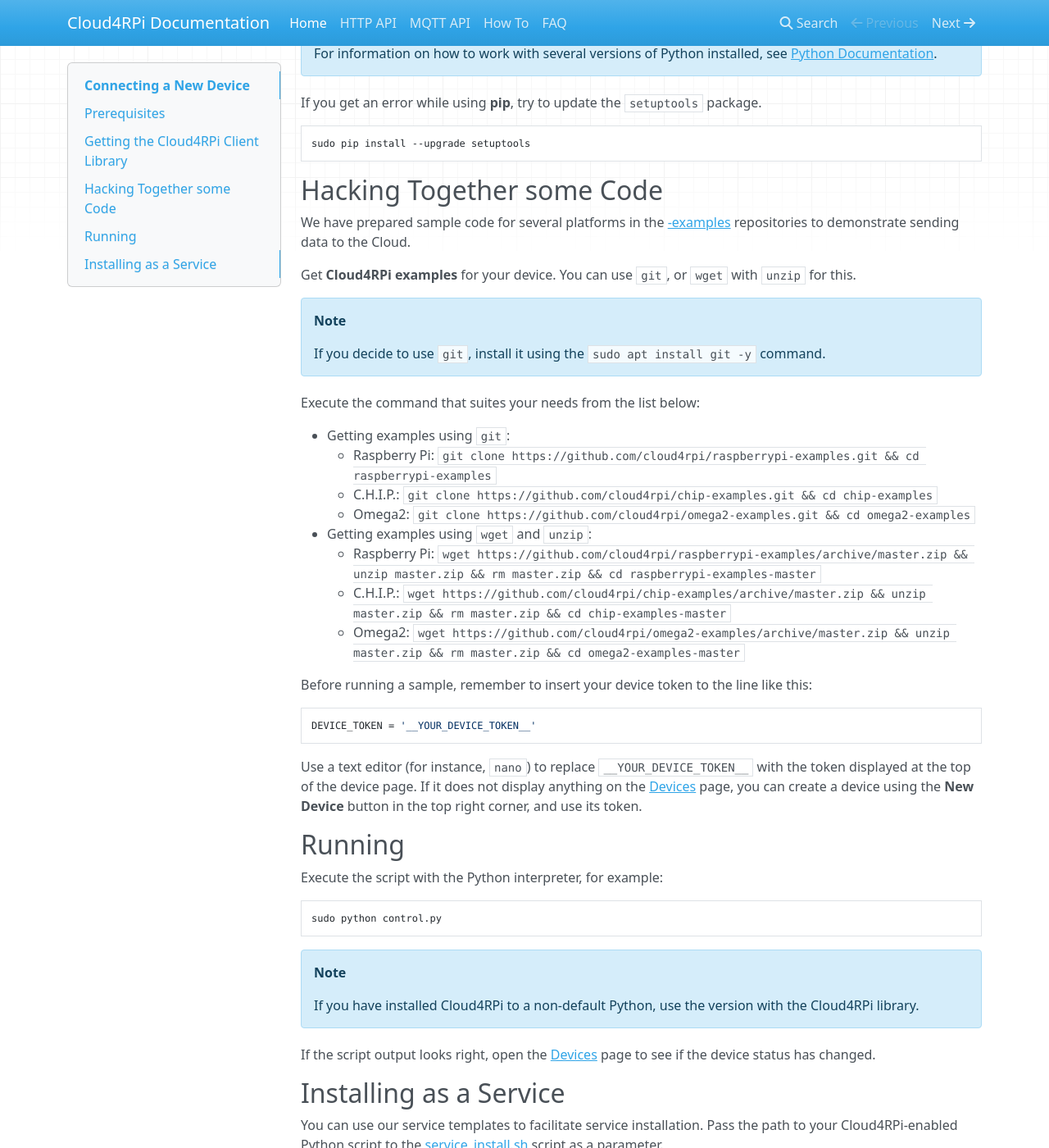
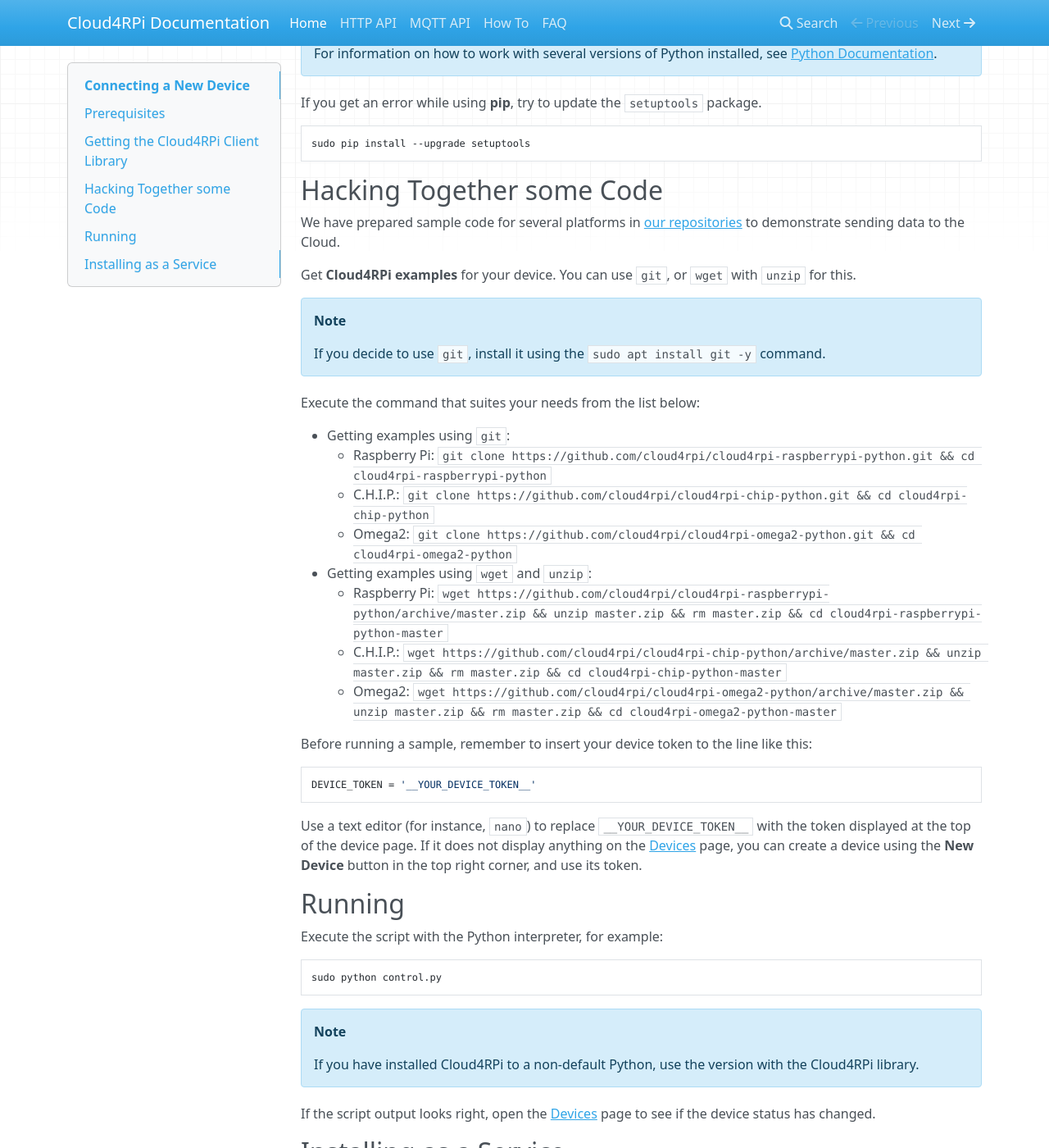
Before and after one commit to cloud4rpi/docs, an MkDocs documentation site: the page built from docs/index.md, in a window 1280 px wide and 1400 px high, scrolled down 1092 px. Shown: the whole window at 82% size. Built offline with MkDocs 1.6.1, drawn with Linux system fonts in a browser that asks for light colours; nearby versions of some CDN libraries; old or Windows-style settings are respelled for this version of MkDocs.

Commit message:
new repo naming

```diff
--- a/docs/index.md
+++ b/docs/index.md
@@ -57,7 +57,7 @@
 
 ## Hacking Together some Code
 
-We have prepared sample code for several platforms in the [-examples](https://github.com/cloud4rpi) repositories to demonstrate sending data to the Cloud.
+We have prepared sample code for several platforms in [our repositories](https://github.com/cloud4rpi) to demonstrate sending data to the Cloud.
 
 Get **Cloud4RPi examples** for your device. You can use `git`, or `wget` with `unzip` for this.
 
@@ -67,13 +67,13 @@
 Execute the command that suites your needs from the list below:
 
 - Getting examples using `git`:
-    - Raspberry Pi: `git clone https://github.com/cloud4rpi/raspberrypi-examples.git && cd raspberrypi-examples`
-    - C.H.I.P.: `git clone https://github.com/cloud4rpi/chip-examples.git && cd chip-examples`
-    - Omega2: `git clone https://github.com/cloud4rpi/omega2-examples.git && cd omega2-examples`
+    - Raspberry Pi: `git clone https://github.com/cloud4rpi/cloud4rpi-raspberrypi-python.git && cd cloud4rpi-raspberrypi-python`
+    - C.H.I.P.: `git clone https://github.com/cloud4rpi/cloud4rpi-chip-python.git && cd cloud4rpi-chip-python`
+    - Omega2: `git clone https://github.com/cloud4rpi/cloud4rpi-omega2-python.git && cd cloud4rpi-omega2-python`
 - Getting examples using `wget` and `unzip`:
-    - Raspberry Pi: `wget https://github.com/cloud4rpi/raspberrypi-examples/archive/master.zip && unzip master.zip && rm master.zip && cd raspberrypi-examples-master`
-    - C.H.I.P.: `wget https://github.com/cloud4rpi/chip-examples/archive/master.zip && unzip master.zip && rm master.zip && cd chip-examples-master`
-    - Omega2: `wget https://github.com/cloud4rpi/omega2-examples/archive/master.zip && unzip master.zip && rm master.zip && cd omega2-examples-master`
+    - Raspberry Pi: `wget https://github.com/cloud4rpi/cloud4rpi-raspberrypi-python/archive/master.zip && unzip master.zip && rm master.zip && cd cloud4rpi-raspberrypi-python-master`
+    - C.H.I.P.: `wget https://github.com/cloud4rpi/cloud4rpi-chip-python/archive/master.zip && unzip master.zip && rm master.zip && cd cloud4rpi-chip-python-master`
+    - Omega2: `wget https://github.com/cloud4rpi/cloud4rpi-omega2-python/archive/master.zip && unzip master.zip && rm master.zip && cd cloud4rpi-omega2-python-master`
 
 Before running a sample, remember to insert your device token to the line like this:
 
```
Also changed, not shown: README.md (+1 -1 lines), docs/howto.md (+4 -4 lines).
